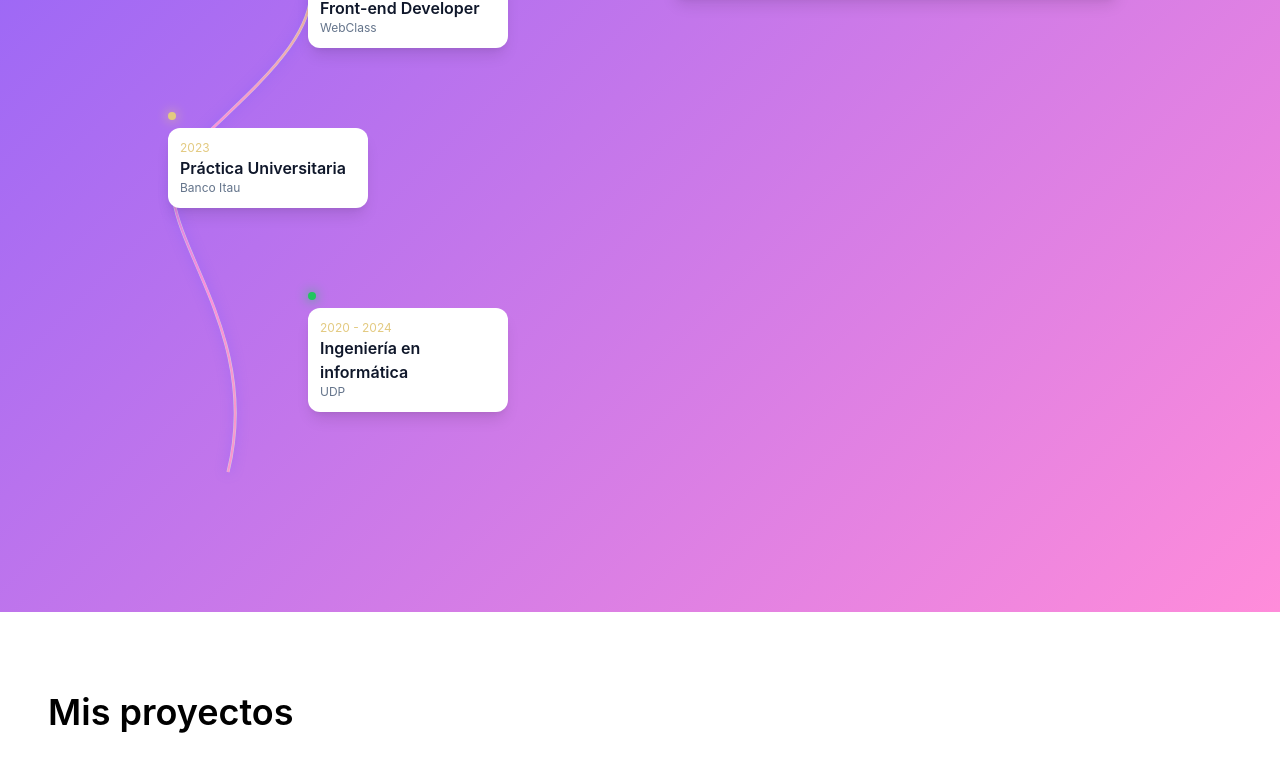
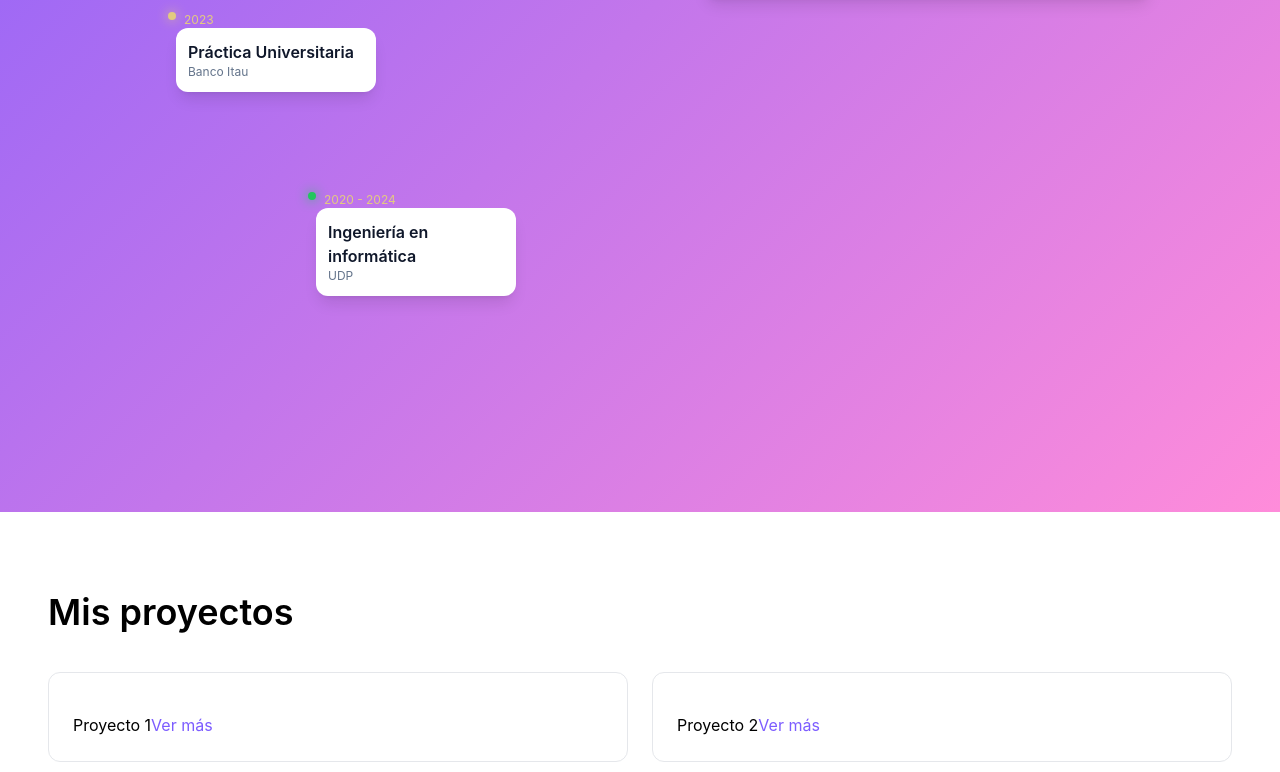
Before and after one commit to andreshf44/mi-portafolio, a React app: page / in a window 1280 px wide. Shown: the part 674-1446 px from the top of the page. Built offline with nearby package versions, Linux system fonts and the light colour scheme; the HTML template or start-up script is replaced by a standard one.

Commit message:
hero y cv

```diff
--- a/src/components/Hero.tsx
+++ b/src/components/Hero.tsx
@@ -20,7 +20,7 @@ export const Hero = () => {
           initial={{ opacity: 0, y: 30 }}
           animate={{ opacity: 1, y: 0 }}
           transition={{ delay: 0.2, duration: 0.6 }}
-          className="mt-4 text-lg text-muted max-w-md"
+          className="mt-4 text-lg font-semibold text-[23px] text-blue-700"
         >
           Construyo interfaces claras, rápidas y pensadas para personas.
         </motion.p>
@@ -31,11 +31,11 @@ export const Hero = () => {
           whileHover={{ scale: 1.05 }}
           whileTap={{ scale: 0.98 }}
           transition={{ delay: 0.4, duration: 0.6 }}
-          className="mt-6 px-5 py-2 bg-primary text-white rounded-lg hover:opacity-90 transition inline-block"
+          className="mt-6 px-5 py-2 bg-[#6c4cef] text-white rounded-lg hover:opacity-90 transition inline-block cursor-pointer"
         >
           Ver proyectos
         </motion.button>
-        <div className="mt-20">
+        <div>
           <Timeline />
         </div>
       </div>
--- a/src/components/Projects.tsx
+++ b/src/components/Projects.tsx
@@ -2,7 +2,7 @@ import { motion } from "framer-motion";
 
 export const Projects = () => {
     return (
-      <section className="py-20 px-6 md:px-12">
+      <section id="projects" className="py-20 px-6 md:px-12">
         <h2 className="text-3xl md:text-4xl font-semibold mb-10">Mis proyectos</h2>
 
         <div className="grid gap-6 md:grid-cols-2">
--- a/src/components/Timeline.tsx
+++ b/src/components/Timeline.tsx
@@ -5,8 +5,8 @@ const items = [
     title: "Front-end Developer",
     company: "BPO",
     date: "2024 - Actualidad",
-    x: 100,
-    y: 80,
+    x: 9,
+    y: 18,
     color: "#7C5CFF",
   },
   {
@@ -76,10 +76,12 @@ export const Timeline = () => {
 
           {/* base */}
           <path
-            d="M120 80
-            C200 140, 240 200, 260 260
-            S200 380, 140 440
-            S220 600, 180 760"
+            d="
+            M11 22
+            C50 120, 150 150, 250 100
+            S450 11, 550 100
+            S700 100, 900 50
+            "
             fill="none"
             stroke="#ddd"
             strokeWidth="3"
@@ -87,10 +89,12 @@ export const Timeline = () => {
 
           {/* animada */}
           <path
-            d="M120 80
-            C200 140, 240 200, 260 260
-            S200 380, 140 440
-            S220 600, 180 760"
+            d="
+            M11 22
+            C50 120, 150 150, 250 100
+            S450 11, 550 100
+            S700 100, 900 50
+            "
             fill="none"
             stroke="url(#gradient)"
             strokeWidth="2"
@@ -121,7 +125,7 @@ export const Timeline = () => {
           return (
             <div
               key={index}
-              className={`absolute transition-all duration-700 ${
+              className={`absolute transition-all duration-700 flex ${
                 visible
                   ? "opacity-100 translate-y-0 scale-100"
                   : "opacity-0 translate-y-10 scale-75"
@@ -129,7 +133,7 @@ export const Timeline = () => {
               style={{ top: item.y, left: item.x }}
             >
               <div
-                className={`w-2 h-2 rounded-full mb-2 transition-all duration-500 ${
+                className={`w-2 h-2 rounded-full transition-all duration-500 ${
                     visible ? "scale-100" : "scale-0"
                 }`}
                 style={{
@@ -137,16 +141,66 @@ export const Timeline = () => {
                     boxShadow: visible ? `0 0 12px ${item.color}` : "none",
                 }}
               />
-
-              <div className="bg-card p-3 rounded-xl shadow-lg w-[200px]">
-                <p className="text-xs text-accent">{item.date}</p>
-                <p className="font-semibold text-text">{item.title}</p>
-                <p className="text-xs text-muted">{item.company}</p>
+              <div>
+                <p className="text-xs text-accent ml-2">{item.date}</p>
+                <div className="bg-card p-3 rounded-xl shadow-lg w-[200px]">
+                  <p className="font-semibold text-text">{item.title}</p>
+                  <p className="text-xs text-muted">{item.company}</p>
+                </div>
               </div>
             </div>
           );
         })}
       </div>
+      <div className="hidden md:block w-full overflow-x-auto">
+  <div className="relative flex items-center gap-32 px-20 min-w-[900px] h-[300px]">
+
+    {/* línea base */}
+    <div className="absolute top-1/2 left-0 w-full h-[2px] bg-gray-300" />
+
+    {/* línea animada */}
+    <div
+      className="absolute top-1/2 left-0 h-[2px] bg-gradient-to-r from-[#7C5CFF] via-[#FF8CDA] to-[#22c55e]"
+      style={{
+        width: `${progress * 100}%`,
+        boxShadow: "0 0 8px #7C5CFF",
+      }}
+    />
+
+    {items.map((item, index) => {
+      const total = items.length;
+      const segment = 1 / total;
+      const visible = progress > index * segment;
+
+      return (
+        <div
+          key={index}
+          className={`relative flex flex-col items-center transition-all duration-700 ${
+            visible
+              ? "opacity-100 translate-y-0"
+              : "opacity-0 translate-y-10"
+          }`}
+        >
+          {/* punto */}
+          <div
+            className="w-3 h-3 rounded-full mb-4"
+            style={{
+              background: item.color,
+              boxShadow: visible ? `0 0 10px ${item.color}` : "none",
+            }}
+          />
+
+          {/* card */}
+          <div className="bg-card p-3 rounded-xl shadow-lg w-[200px] text-center">
+            <p className="text-xs text-accent">{item.date}</p>
+            <p className="font-semibold text-text">{item.title}</p>
+            <p className="text-xs text-muted">{item.company}</p>
+          </div>
+        </div>
+      );
+    })}
+  </div>
+</div>
 
       {/* 📱 MOBILE */}
       <div className="md:hidden flex flex-col gap-8 pl-6 border-l-2 border-muted">
```
